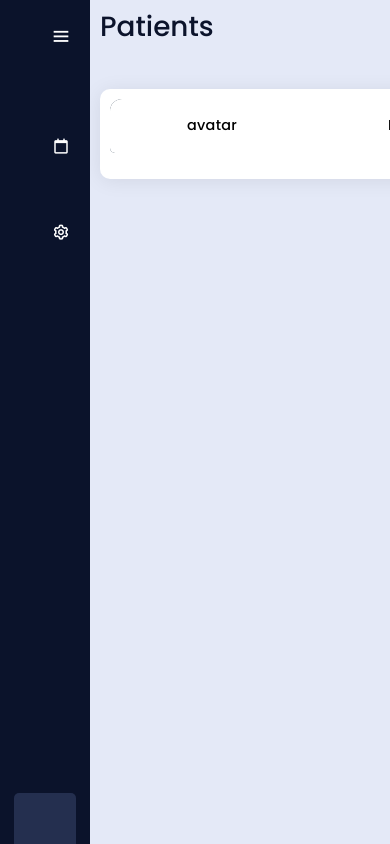
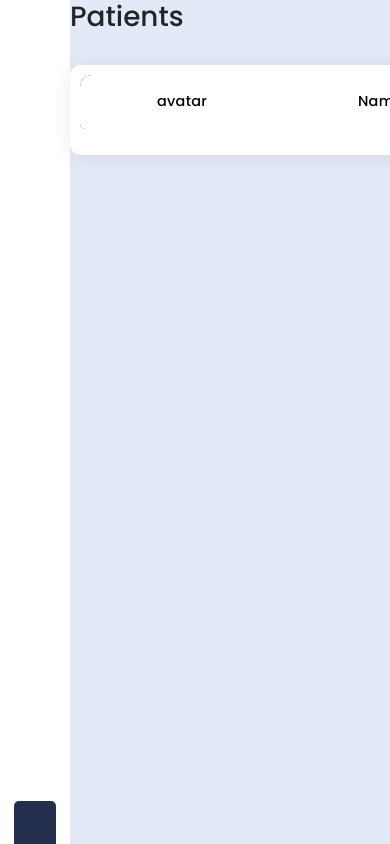
Before and after one commit to WesleyBule/MediFamba, a Django app: page /doctors/patients in a window 390 px wide; the page is wider, and only the part inside the window is pictured. Run offline with Django 5.2, Linux system fonts and the light colour scheme; the visitor is signed in with stand-in values (Sample User, id 1); lists and menus that the app fills with data are empty; some libraries are stand-ins or nearby versions.

Commit message:
style: New Agenda panel for patients , and remove calendary and reajusting for diffentent screen sizes

```diff
--- a/MediFamba/settings.py
+++ b/MediFamba/settings.py
@@ -17,9 +17,9 @@ BASE_DIR = Path(__file__).resolve().parent.parent
 SECRET_KEY = os.getenv('SECRET_KEY')
 
 # SECURITY WARNING: don't run with debug turned on in production!
-DEBUG = False
+DEBUG = True
 
-ALLOWED_HOSTS = ["medifamba.onrender.com"]
+ALLOWED_HOSTS = []
 #"medifamba.onrender.com"
 
 # Application definition
--- a/users/static/users/style.css
+++ b/users/static/users/style.css
@@ -6,25 +6,25 @@
     --color-light:#e0e0e0;
 }
 
-
 *{
-    padding: 0%;
-    margin: 0%;
+    padding: 0;
+    margin: 0;
     box-sizing: border-box;
     font-family: 'Poppins', sans-serif;
-
 }
 
 body{
     min-height: 100vh;
 }
 
+/* ===================== SIDEBAR ===================== */
+
 .sidebar{
     min-height: 100vh;
     width: 90px;
     padding: 6px 14px;
     z-index: 99;
-    background-color:var(--color-default);
+    background-color: var(--color-default);
     transition: all .5s ease;
     position: fixed;
     top: 0;
@@ -60,21 +60,14 @@ body{
     opacity: 1;
 }
 
-
 .sidebar .logo_details #btn{
     position: absolute;
     top: 50%;
     right: 0;
     transform: translateY(-50%);
     font-size: 22px;
-    text-align: center;
     cursor: pointer;
-    transition:all .5s ease;
-}
-
-.sidebar.open .logo_details #btn{
-    text-align: right;
-
+    transition: all .5s ease;
 }
 
 .sidebar i{
@@ -103,10 +96,8 @@ body{
     left: calc(100% + 15px);
     z-index: 3;
     background-color: var(--color-white);
-    box-shadow: 0 5px 10px rgba(0, 0, 0, 0);
     padding: 6px 14px;
     font-size: 15px;
-    font-weight: 400;
     border-radius: 5px;
     white-space: nowrap;
     opacity: 0;
@@ -117,22 +108,17 @@ body{
     display: none;
 }
 
-
-
 .sidebar li:hover .tooltip{
     opacity: 1;
-    pointer-events: auto;
-    transition: all 0.4s ease;
     top: 50%;
     transform: translateY(-50%);
 }
+
 .sidebar li a{
     display: flex;
-    height: 100%;
-    width: 100%;
     align-items: center;
     text-decoration: none;
-    background-color:var(--color-default);
+    background-color: var(--color-default);
     position: relative;
     transition: all .5s ease;
     z-index: 12;
@@ -141,8 +127,7 @@ body{
 .sidebar li a::after{
     content: "";
     position: absolute;
-    width: 100%;
-    height: 100%;
+    inset: 0;
     transform: scaleX(0);
     background-color: var(--color-white);
     border-radius: 5px;
@@ -151,27 +136,17 @@ body{
     z-index: -2;
 }
 
-
 .sidebar li a:hover::after{
     transform: scaleX(1);
-    color: var(--color-default);
 }
 
 .sidebar li a .links_name{
     color: var(--color-white);
     font-size: 15px;
-    font-weight: 400;
     white-space: nowrap;
-    pointer-events: auto;
+    opacity: 0;
+    pointer-events: none;
     transition: all 0.4s ease;
-    pointer-events: none;
-    opacity: 0;
-}
-
-.sidebar li a :hover .links_name,
-.sidebar li a:hover i{
-    transition: all 0.5s ease;
-    color: var(--color-white);
 }
 
 .sidebar.open li a .links_name{
@@ -186,49 +161,42 @@ body{
     border-radius: 5px;
 }
 
+/* ===================== PROFILE ===================== */
 
 .sidebar li.profile{
     position: fixed;
     height: 60px;
     width: 90px;
     left: 0;
-    bottom: -8px;
+    bottom: 0;
     padding: 10px 14px;
-    overflow: hidden;
     transition: all .5s ease;
-    align-items: center;
-    justify-content: flex-end;
+}
 
-}
 .sidebar.open li.profile{
     width: 250px;
 }
+
 .sidebar .profile_details{
     display: flex;
     align-items: center;
-    flex-wrap: nowrap;
     opacity: 0;
     transition: all 0.5s ease;
-    opacity: 0;
 }
 
 .sidebar.open .profile .profile_details{
     opacity: 1;
 }
 
-
 .sidebar li img{
     height: 45px;
     width: 45px;
-    object-fit: cover;
     border-radius: 50%;
     margin-right: 10px;
 }
 
 .sidebar li.profile .name,
 .sidebar li.profile .job{
-    font-size: 15px;
-    font-weight: 400;
     color: var(--color-white);
     white-space: nowrap;
 }
@@ -237,55 +205,88 @@ body{
     font-size: 12px;
 }
 
-
 .sidebar li.profile #log_out{
     position: absolute;
     top: 50%;
     right: 0;
-    transform: translateY(-110%);
+    transform: translateY(-50%);
     width: 100%;
     height: 60px;
-    border-radius: 5px;
-    line-height: 60px;
-    cursor: pointer;
     background: var(--color-second);
     transition: all 0.5s ease;
 }
 
-.sidebar li.profile #log_out:hover{
-    color: var(--color-default);
+.sidebar.open .profile #log_out{
+    width: 50px;
+    right: 10px;
 }
 
-.sidebar.open .profile #log_out{
-    right: 10px;
-    width: 50px;
-
-}
-
-
-
+/* ===================== HOME CONTENT ===================== */
 
 .home_content{
     position: relative;
     background-color: var(--color-body);
     min-height: 100vh;
-    top: 0;
     left: 90px;
     width: calc(100% - 90px);
     transition: all .5s ease;
-    z-index: w;
-}
-
-.home_content .text{
-    display: inline-block;
-    color: var(--color-default);
-    font-size: 25px;
-    font-weight:500 ;
-    margin: 10px;
-
+    z-index: 1;
 }
 
 .sidebar.open ~ .home_content{
     left: 250px;
     width: calc(100% - 250px);
 }
+
+/* ===================== MOBILE ===================== */
+
+@media (max-width: 768px){
+    .sidebar{
+        left: -250px;
+        width: 250px;
+    }
+
+    .sidebar.open{
+        left: 0;
+    }
+
+    .home_content,
+    .sidebar.open ~ .home_content{
+        left: 0;
+        width: 100%;
+    }
+
+    .sidebar li .tooltip{
+        display: none;
+    }
+}
+
+/* ===================== TABLET ===================== */
+
+@media (max-width: 1024px){
+    .sidebar{
+        width: 70px;
+    }
+
+    .sidebar.open{
+        width: 220px;
+    }
+
+    .home_content{
+        left: 70px;
+        width: calc(100% - 70px);
+    }
+
+    .sidebar.open ~ .home_content{
+        left: 220px;
+        width: calc(100% - 220px);
+    }
+
+    .sidebar li.profile{
+        width: 70px;
+    }
+
+    .sidebar.open li.profile{
+        width: 220px;
+    }
+}
```
Also changed, not shown: users/templates/users/patients_agenda.html (+106 -33 lines), profiles/cat-vibin.png (deleted), profiles/teste.jpg (deleted), profiles/teste_2VyaJzl.jpg (deleted), profiles/teste_LAdzm3F.jpg (deleted), profiles/teste_LxFvp4W.jpg (deleted).
